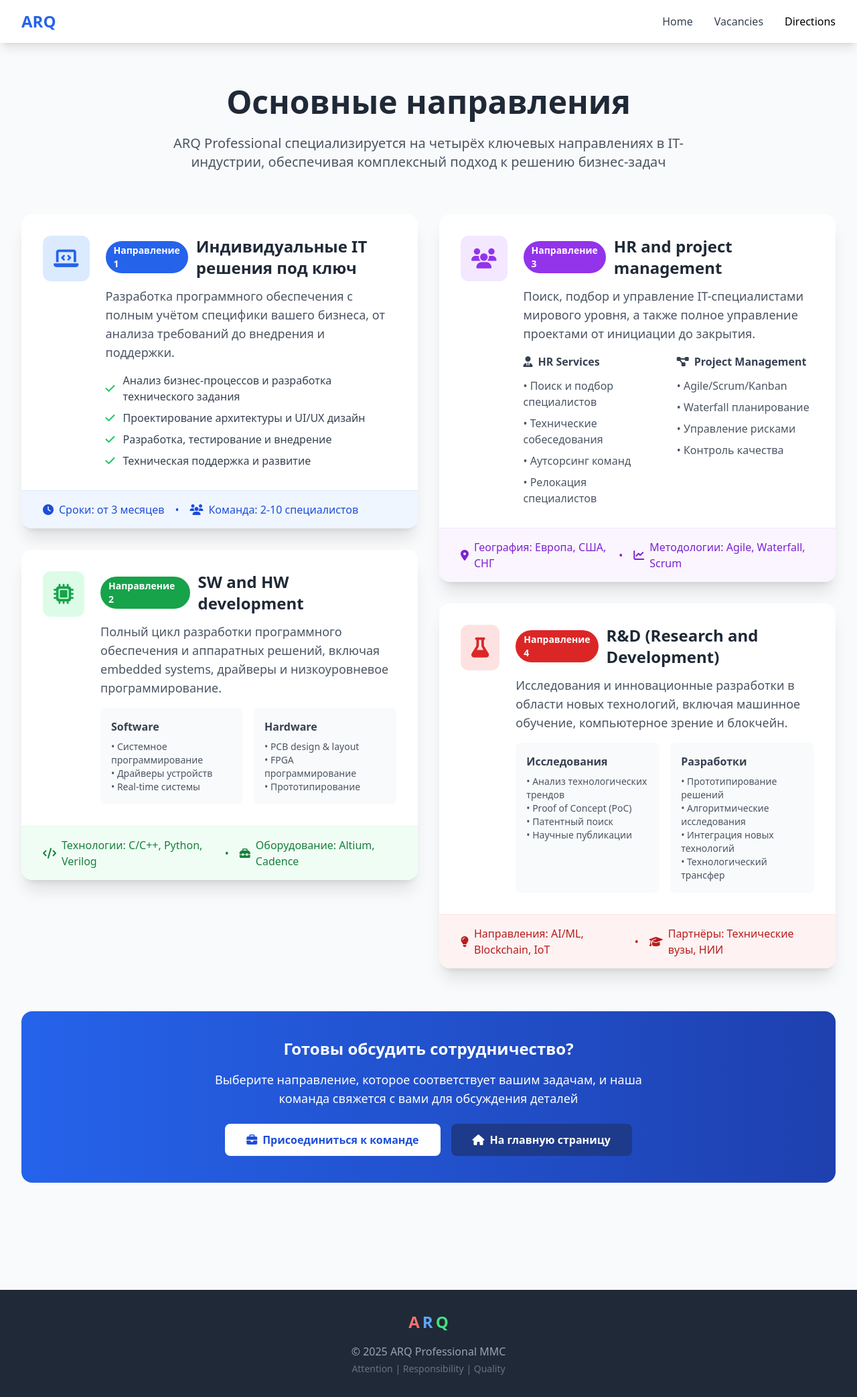
After one commit to gera-gas/arq-website, a FastAPI app: page /directions in a window 1280 px wide. The commit adds this page. Shown: the whole page at 67% size. Run offline with FastAPI, Linux system fonts and the light colour scheme; some libraries are stand-ins or nearby versions.

Commit message:
Small template corrections.

```diff
--- a/app/templates/components/footer.html
+++ b/app/templates/components/footer.html
@@ -1,8 +1,8 @@
 <footer class='bg-gray-800 text-white py-8 mt-12'>
     <div class='max-w-7xl mx-auto px-4 text-center'>
         <div class='flex justify-center space-x-1 mb-4'>
-            <span class='font-bold text-2xl text-blue-400'>A</span>
-            <span class='font-bold text-2xl text-red-400'>R</span>
+            <span class='font-bold text-2xl text-red-400'>A</span>
+            <span class='font-bold text-2xl text-blue-400'>R</span>
             <span class='font-bold text-2xl text-green-400'>Q</span>
         </div>
         <p class='text-gray-400'>© 2025 ARQ Professional MMC</p>
--- /dev/null
+++ b/app/templates/directions.html
@@ -0,0 +1,309 @@
+<!DOCTYPE html>
+<!--
+Страница "Основные направления" ARQ Professional.
+Наследуется от base.html, показывает все 4 направления бизнеса.
+-->
+{% extends "base.html" %}
+
+{% block title %}
+ARQ - Основные направления
+{% endblock %}
+
+{% block content %}
+<!-- Основной контент страницы -->
+<section class="pt-8 pb-20 bg-gray-50 min-h-screen">
+    <div class="max-w-7xl mx-auto px-4">
+        <!-- Заголовок и описание -->
+        <div class="text-center mb-16">
+            <h1 class="text-4xl md:text-5xl font-bold text-gray-800 mb-6">
+                Основные направления
+            </h1>
+            <p class="text-xl text-gray-600 max-w-3xl mx-auto">
+                ARQ Professional специализируется на четырёх ключевых направлениях
+                в IT-индустрии, обеспечивая комплексный подход к решению бизнес-задач
+            </p>
+        </div>
+
+        <!-- Сетка направлений -->
+        <div class="grid lg:grid-cols-2 gap-8">
+            <!-- Колонка 1 -->
+            <div class="space-y-8">
+                <!-- 1. Индивидуальные IT решения под ключ -->
+                <div class="bg-white rounded-2xl shadow-xl overflow-hidden hover:shadow-2xl transition-all duration-300">
+                    <div class="p-8">
+                        <div class="flex items-start">
+                            <div class="flex-shrink-0">
+                                <div class="bg-blue-100 p-4 rounded-xl">
+                                    <i class="fas fa-laptop-code text-blue-600 text-3xl"></i>
+                                </div>
+                            </div>
+                            <div class="ml-6">
+                                <div class="flex items-center mb-3">
+                                    <span class="bg-blue-600 text-white text-sm font-bold px-3 py-1 rounded-full mr-3">
+                                        Направление 1
+                                    </span>
+                                    <h3 class="text-2xl font-bold text-gray-800">
+                                        Индивидуальные IT решения под ключ
+                                    </h3>
+                                </div>
+                                <p class="text-gray-600 text-lg mb-4">
+                                    Разработка программного обеспечения с полным учётом специфики вашего бизнеса,
+                                    от анализа требований до внедрения и поддержки.
+                                </p>
+                                <ul class="space-y-2 text-gray-700">
+                                    <li class="flex items-center">
+                                        <i class="fas fa-check text-green-500 mr-3"></i>
+                                        Анализ бизнес-процессов и разработка технического задания
+                                    </li>
+                                    <li class="flex items-center">
+                                        <i class="fas fa-check text-green-500 mr-3"></i>
+                                        Проектирование архитектуры и UI/UX дизайн
+                                    </li>
+                                    <li class="flex items-center">
+                                        <i class="fas fa-check text-green-500 mr-3"></i>
+                                        Разработка, тестирование и внедрение
+                                    </li>
+                                    <li class="flex items-center">
+                                        <i class="fas fa-check text-green-500 mr-3"></i>
+                                        Техническая поддержка и развитие
+                                    </li>
+                                </ul>
+                            </div>
+                        </div>
+                    </div>
+                    <div class="bg-blue-50 px-8 py-4 border-t border-blue-100">
+                        <div class="flex items-center text-blue-700">
+                            <i class="fas fa-clock mr-2"></i>
+                            <span class="font-medium">Сроки: от 3 месяцев</span>
+                            <span class="mx-4">•</span>
+                            <i class="fas fa-users mr-2"></i>
+                            <span class="font-medium">Команда: 2-10 специалистов</span>
+                        </div>
+                    </div>
+                </div>
+
+                <!-- 2. SW and HW development -->
+                <div class="bg-white rounded-2xl shadow-xl overflow-hidden hover:shadow-2xl transition-all duration-300">
+                    <div class="p-8">
+                        <div class="flex items-start">
+                            <div class="flex-shrink-0">
+                                <div class="bg-green-100 p-4 rounded-xl">
+                                    <i class="fas fa-microchip text-green-600 text-3xl"></i>
+                                </div>
+                            </div>
+                            <div class="ml-6">
+                                <div class="flex items-center mb-3">
+                                    <span class="bg-green-600 text-white text-sm font-bold px-3 py-1 rounded-full mr-3">
+                                        Направление 2
+                                    </span>
+                                    <h3 class="text-2xl font-bold text-gray-800">
+                                        SW and HW development
+                                    </h3>
+                                </div>
+                                <p class="text-gray-600 text-lg mb-4">
+                                    Полный цикл разработки программного обеспечения и аппаратных решений,
+                                    включая embedded systems, драйверы и низкоуровневое программирование.
+                                </p>
+                                <div class="grid grid-cols-2 gap-4">
+                                    <div class="bg-gray-50 p-4 rounded-lg">
+                                        <h4 class="font-bold text-gray-700 mb-2">Software</h4>
+                                        <ul class="text-sm text-gray-600">
+                                            <li>• Системное программирование</li>
+                                            <li>• Драйверы устройств</li>
+                                            <li>• Real-time системы</li>
+                                        </ul>
+                                    </div>
+                                    <div class="bg-gray-50 p-4 rounded-lg">
+                                        <h4 class="font-bold text-gray-700 mb-2">Hardware</h4>
+                                        <ul class="text-sm text-gray-600">
+                                            <li>• PCB design & layout</li>
+                                            <li>• FPGA программирование</li>
+                                            <li>• Прототипирование</li>
+                                        </ul>
+                                    </div>
+                                </div>
+                            </div>
+                        </div>
+                    </div>
+                    <div class="bg-green-50 px-8 py-4 border-t border-green-100">
+                        <div class="flex items-center text-green-700">
+                            <i class="fas fa-code mr-2"></i>
+                            <span class="font-medium">Технологии: C/C++, Python, Verilog</span>
+                            <span class="mx-4">•</span>
+                            <i class="fas fa-toolbox mr-2"></i>
+                            <span class="font-medium">Оборудование: Altium, Cadence</span>
+                        </div>
+                    </div>
+                </div>
+            </div>
+
+            <!-- Колонка 2 -->
+            <div class="space-y-8">
+                <!-- 3. HR and project management -->
+                <div class="bg-white rounded-2xl shadow-xl overflow-hidden hover:shadow-2xl transition-all duration-300">
+                    <div class="p-8">
+                        <div class="flex items-start">
+                            <div class="flex-shrink-0">
+                                <div class="bg-purple-100 p-4 rounded-xl">
+                                    <i class="fas fa-users text-purple-600 text-3xl"></i>
+                                </div>
+                            </div>
+                            <div class="ml-6">
+                                <div class="flex items-center mb-3">
+                                    <span class="bg-purple-600 text-white text-sm font-bold px-3 py-1 rounded-full mr-3">
+                                        Направление 3
+                                    </span>
+                                    <h3 class="text-2xl font-bold text-gray-800">
+                                        HR and project management
+                                    </h3>
+                                </div>
+                                <p class="text-gray-600 text-lg mb-4">
+                                    Поиск, подбор и управление IT-специалистами мирового уровня,
+                                    а также полное управление проектами от инициации до закрытия.
+                                </p>
+                                <div class="flex space-x-6">
+                                    <div class="flex-1">
+                                        <h4 class="font-bold text-gray-700 mb-3 flex items-center">
+                                            <i class="fas fa-user-tie mr-2"></i> HR Services
+                                        </h4>
+                                        <ul class="space-y-2 text-gray-600">
+                                            <li>• Поиск и подбор специалистов</li>
+                                            <li>• Технические собеседования</li>
+                                            <li>• Аутсорсинг команд</li>
+                                            <li>• Релокация специалистов</li>
+                                        </ul>
+                                    </div>
+                                    <div class="flex-1">
+                                        <h4 class="font-bold text-gray-700 mb-3 flex items-center">
+                                            <i class="fas fa-project-diagram mr-2"></i> Project Management
+                                        </h4>
+                                        <ul class="space-y-2 text-gray-600">
+                                            <li>• Agile/Scrum/Kanban</li>
+                                            <li>• Waterfall планирование</li>
+                                            <li>• Управление рисками</li>
+                                            <li>• Контроль качества</li>
+                                        </ul>
+                                    </div>
+                                </div>
+                            </div>
+                        </div>
+                    </div>
+                    <div class="bg-purple-50 px-8 py-4 border-t border-purple-100">
+                        <div class="flex items-center text-purple-700">
+                            <i class="fas fa-map-marker-alt mr-2"></i>
+                            <span class="font-medium">География: Европа, США, СНГ</span>
+                            <span class="mx-4">•</span>
+                            <i class="fas fa-chart-line mr-2"></i>
+                            <span class="font-medium">Методологии: Agile, Waterfall, Scrum</span>
+                        </div>
+                    </div>
+                </div>
+
+                <!-- 4. R&D -->
+                <div class="bg-white rounded-2xl shadow-xl overflow-hidden hover:shadow-2xl transition-all duration-300">
+                    <div class="p-8">
+                        <div class="flex items-start">
+                            <div class="flex-shrink-0">
+                                <div class="bg-red-100 p-4 rounded-xl">
+                                    <i class="fas fa-flask text-red-600 text-3xl"></i>
+                                </div>
+                            </div>
+                            <div class="ml-6">
+                                <div class="flex items-center mb-3">
+                                    <span class="bg-red-600 text-white text-sm font-bold px-3 py-1 rounded-full mr-3">
+                                        Направление 4
+                                    </span>
+                                    <h3 class="text-2xl font-bold text-gray-800">
+                                        R&D (Research and Development)
+                                    </h3>
+                                </div>
+                                <p class="text-gray-600 text-lg mb-4">
+                                    Исследования и инновационные разработки в области новых технологий,
+                                    включая машинное обучение, компьютерное зрение и блокчейн.
+                                </p>
+                                <div class="grid grid-cols-2 gap-4">
+                                    <div class="bg-gray-50 p-4 rounded-lg">
+                                        <h4 class="font-bold text-gray-700 mb-2">Исследования</h4>
+                                        <ul class="text-sm text-gray-600">
+                                            <li>• Анализ технологических трендов</li>
+                                            <li>• Proof of Concept (PoC)</li>
+                                            <li>• Патентный поиск</li>
+                                            <li>• Научные публикации</li>
+                                        </ul>
+                                    </div>
+                                    <div class="bg-gray-50 p-4 rounded-lg">
+                                        <h4 class="font-bold text-gray-700 mb-2">Разработки</h4>
+                                        <ul class="text-sm text-gray-600">
+                                            <li>• Прототипирование решений</li>
+                                            <li>• Алгоритмические исследования</li>
+                                            <li>• Интеграция новых технологий</li>
+                                            <li>• Технологический трансфер</li>
+                                        </ul>
+                                    </div>
+                                </div>
+                            </div>
+                        </div>
+                    </div>
+                    <div class="bg-red-50 px-8 py-4 border-t border-red-100">
+                        <div class="flex items-center text-red-700">
+                            <i class="fas fa-lightbulb mr-2"></i>
+                            <span class="font-medium">Направления: AI/ML, Blockchain, IoT</span>
+                            <span class="mx-4">•</span>
+                            <i class="fas fa-graduation-cap mr-2"></i>
+                            <span class="font-medium">Партнёры: Технические вузы, НИИ</span>
+                        </div>
+                    </div>
+                </div>
+            </div>
+        </div>
+
+        <!-- CTA блок -->
+        <div class="mt-16 text-center">
+            <div class="bg-gradient-to-r from-blue-600 to-blue-800 rounded-2xl p-10 text-white">
+                <h3 class="text-2xl font-bold mb-4">Готовы обсудить сотрудничество?</h3>
+                <p class="text-lg mb-6 max-w-2xl mx-auto">
+                    Выберите направление, которое соответствует вашим задачам,
+                    и наша команда свяжется с вами для обсуждения деталей
+                </p>
+                <div class="flex flex-col sm:flex-row gap-4 justify-center">
+                    <a href="/vacancies"
+                       class="bg-white text-blue-700 px-8 py-3 rounded-lg font-semibold hover:bg-gray-100 transition">
+                        <i class="fas fa-briefcase mr-2"></i>Присоединиться к команде
+                    </a>
+                    <a href="/"
+                       class="bg-blue-900 text-white px-8 py-3 rounded-lg font-semibold hover:bg-blue-950 transition">
+                        <i class="fas fa-home mr-2"></i>На главную страницу
+                    </a>
+                </div>
+            </div>
+        </div>
+    </div>
+</section>
+{% endblock %}
+
+{% block extra_css %}
+<style>
+/* Анимации для карточек */
+@keyframes fadeInUp {
+    from {
+        opacity: 0;
+        transform: translateY(20px);
+    }
+    to {
+        opacity: 1;
+        transform: translateY(0);
+    }
+}
+
+/* Применяем анимацию к карточкам с задержкой */
+.bg-white.rounded-2xl {
+    animation: fadeInUp 0.6s ease-out forwards;
+}
+
+/* Задержки для последовательного появления */
+.bg-white.rounded-2xl:nth-child(1) { animation-delay: 0.1s; }
+.bg-white.rounded-2xl:nth-child(2) { animation-delay: 0.2s; }
+.bg-white.rounded-2xl:nth-child(3) { animation-delay: 0.3s; }
+.bg-white.rounded-2xl:nth-child(4) { animation-delay: 0.4s; }
+</style>
+{% endblock %}
```
Also changed, not shown: app/templates/index.html (+0 -19 lines).
